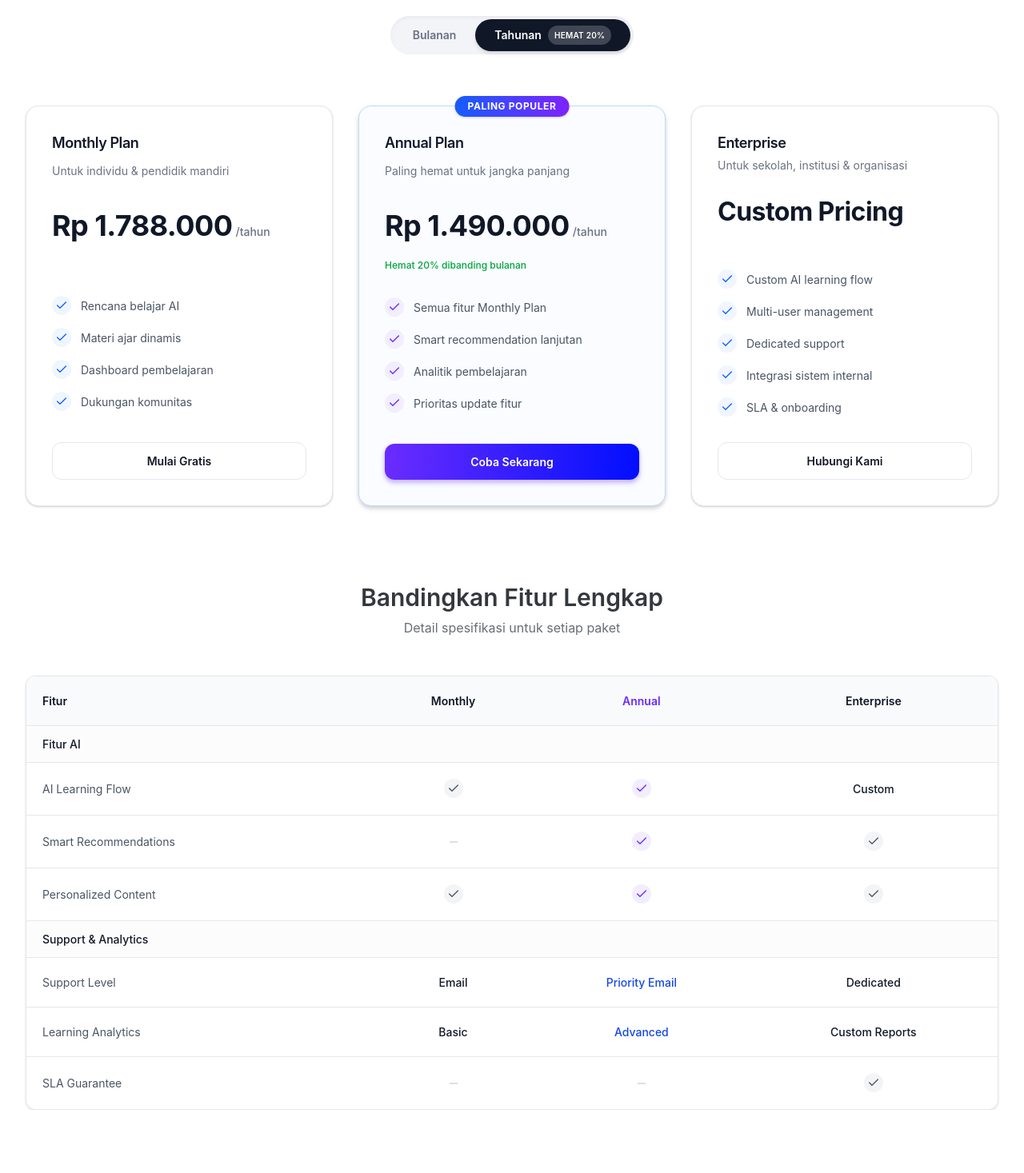
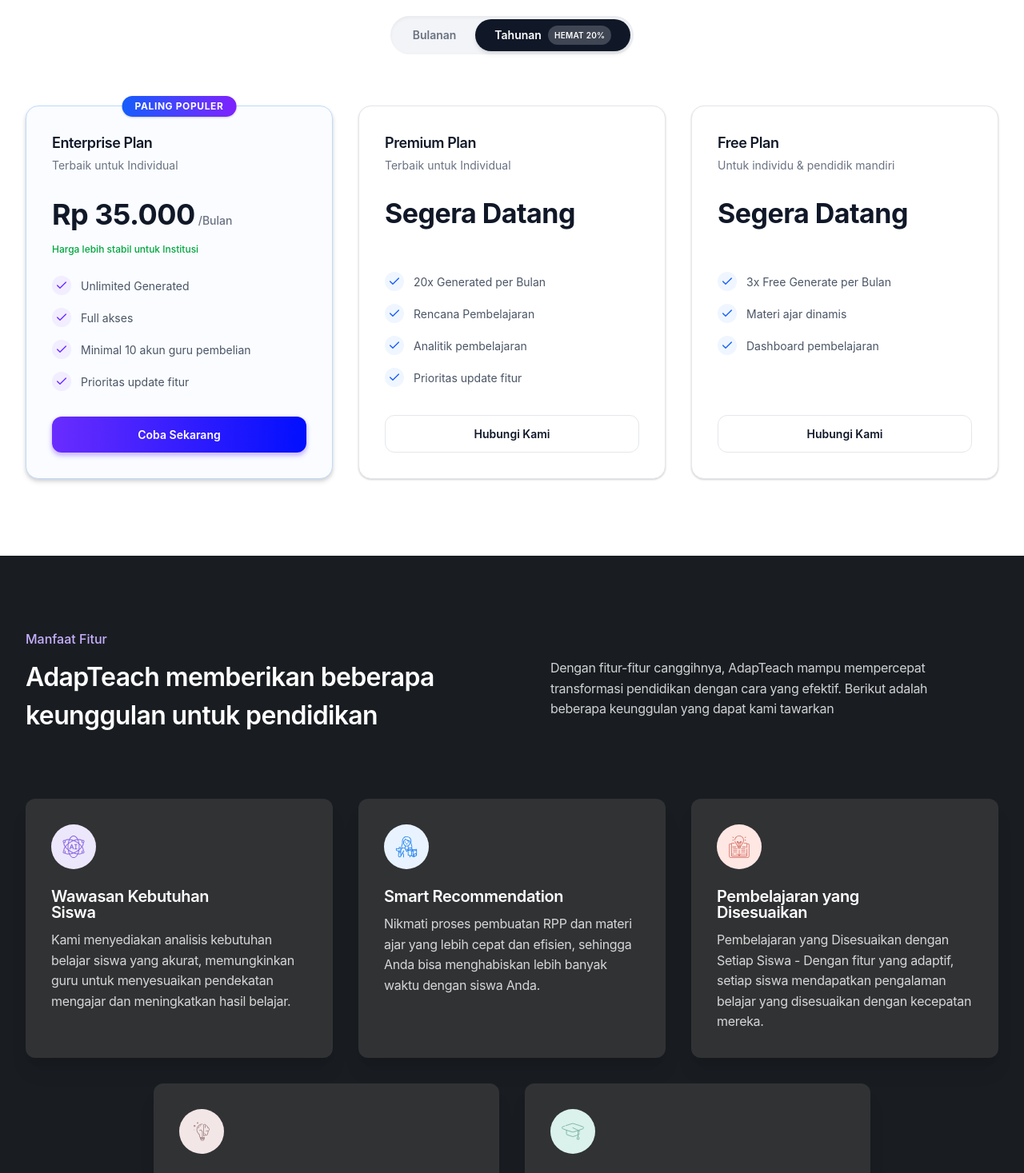
Before and after one commit to LouisJonathan88/lp-adapteach, a React (Vite) app: page /pricing in a window 1280 px wide. Shown: the part 300-1767 px from the top of the page at 80% size. Built offline with nearby package versions, Linux system fonts and the light colour scheme.

Commit message:
remove compare feature and update yearly & monthly

```diff
--- a/src/screens/PricingPage/Pricing.tsx
+++ b/src/screens/PricingPage/Pricing.tsx
@@ -1,16 +1,255 @@
 import React, { useState } from "react";
-import { Check, Minus } from "lucide-react";
-import { motion } from "framer-motion";
+import { Check } from "lucide-react";
+import { motion, AnimatePresence } from "framer-motion";
 import { NavbarPricing } from "@/components/common/NavPricing";
 import { Manfaat } from "@/screens/Home//Manfaat";
 import { CaraKerja } from "@/screens/Home/CaraKerja";
 import { Footer } from "@/components/common/Footer";
-import { Reveal } from "@/components/common/Reveal";
+
+const bulananPlans = [
+  {
+    title: "Free Plan",
+    description: "Untuk individu & pendidik mandiri",
+    price: "Rp 0",
+    priceUnit: "/Bulan",
+    features: [
+      "3x Free Generate per Bulan",
+      "Materi ajar dinamis",
+      "Dashboard pembelajaran",
+    ],
+    buttonText: "Mulai Gratis",
+    isPopular: false,
+  },
+  {
+    title: "Premium Plan",
+    description: "Terbaik untuk Individual",
+    price: "Rp 49.000",
+    priceUnit: "/Bulan",
+    features: [
+      "20x Generated per Bulan",
+      "Rencana Pembelajaran",
+      "Analitik pembelajaran",
+      "Prioritas update fitur",
+    ],
+    buttonText: "Coba Sekarang",
+    isPopular: true,
+  },
+  {
+    title: "Plus Plan",
+    description: "Paling terbaik untuk jangka panjang",
+    price: "Rp 99.000",
+    priceUnit: "/Bulan",
+    features: [
+      "Unlimited Generated per Bulan",
+      "Rencana Pembelajaran",
+      "Full Akses semua fitur",
+    ],
+    buttonText: "Hubungi Kami",
+    isPopular: false,
+  },
+];
+
+const tahunanPlans = [
+  {
+    title: "Enterprise Plan",
+    description: "Terbaik untuk Individual",
+    price: "Rp 35.000",
+    priceUnit: "/Bulan",
+    subPrice: "Harga lebih stabil untuk Institusi",
+    features: [
+      "Unlimited Generated",
+      "Full akses",
+      "Minimal 10 akun guru pembelian",
+      "Prioritas update fitur",
+    ],
+    buttonText: "Coba Sekarang",
+    isPopular: true,
+  },
+  {
+    title: "Premium Plan",
+    description: "Terbaik untuk Individual",
+    price: "Segera Datang",
+    features: [
+      "20x Generated per Bulan",
+      "Rencana Pembelajaran",
+      "Analitik pembelajaran",
+      "Prioritas update fitur",
+    ],
+    buttonText: "Hubungi Kami",
+    isPopular: false,
+  },
+  {
+    title: "Free Plan",
+    description: "Untuk individu & pendidik mandiri",
+    price: "Segera Datang",
+    features: [
+      "3x Free Generate per Bulan",
+      "Materi ajar dinamis",
+      "Dashboard pembelajaran",
+    ],
+    buttonText: "Hubungi Kami",
+    isPopular: false,
+  },
+];
+
+const CheckBadge = ({ variant }: { variant: "blue" | "purple" }) => (
+  <span
+    className="inline-flex items-center justify-center rounded-full shrink-0"
+    style={{
+      width: 24,
+      height: 24,
+      backgroundColor: variant === "blue" ? "#eff6ff" : "#f2edff",
+    }}
+  >
+    <Check
+      strokeWidth={2}
+      style={{
+        width: 16,
+        height: 16,
+        color: variant === "blue" ? "#155dfc" : "#692aff",
+      }}
+    />
+  </span>
+);
+
+interface PlanData {
+  title: string;
+  description: string;
+  price: string;
+  priceUnit?: string;
+  subPrice?: string;
+  features: string[];
+  buttonText: string;
+  isPopular: boolean;
+}
+
+const PricingCard = ({
+  title,
+  description,
+  price,
+  priceUnit,
+  subPrice,
+  features,
+  buttonText,
+  isPopular,
+}: PlanData) => {
+  const isComingSoon = price === "Segera Datang";
+
+  return (
+    <motion.div
+      layout
+      variants={{
+        hidden: { opacity: 0, y: 30 },
+        visible: { opacity: 1, y: 0, transition: { duration: 0.5 } },
+      }}
+      whileHover={{ y: -8, transition: { duration: 0.2 } }}
+      className="relative rounded-2xl bg-white overflow-visible h-full"
+      style={{
+        border: isPopular ? "0.758px solid #bedbff" : "0.758px solid #e5e7eb",
+        boxShadow: isPopular
+          ? "0px 4px 6px rgba(0,0,0,0.1), 0px 2px 4px rgba(0,0,0,0.1)"
+          : "0px 1px 3px rgba(0,0,0,0.1), 0px 1px 2px rgba(0,0,0,0.1)",
+      }}
+    >
+      {/* Popular tint overlay */}
+      {isPopular && (
+        <div
+          className="absolute inset-0 rounded-2xl pointer-events-none"
+          style={{ backgroundColor: "rgba(239,246,255,0.3)" }}
+        />
+      )}
+
+      {/* Popular badge */}
+      {isPopular && (
+        <div
+          className="absolute left-1/2 -translate-x-1/2 -translate-y-1/2 text-white text-[12px] font-bold py-1 px-4 rounded-full uppercase tracking-wider whitespace-nowrap z-10"
+          style={{
+            top: 0,
+            background: "linear-gradient(to right, #155dfc, #7f22fe)",
+            boxShadow:
+              "0px 1px 3px rgba(0,0,0,0.1), 0px 1px 2px rgba(0,0,0,0.1)",
+          }}
+        >
+          Paling Populer
+        </div>
+      )}
+
+      {/* Card content */}
+      <div className="relative z-10 p-8 flex flex-col h-full">
+        <h3 className="text-[#101828] text-[18px] font-semibold mb-1 tracking-[-0.44px]">
+          {title}
+        </h3>
+        <p className="text-[#6a7282] text-[14px] mb-6">{description}</p>
+
+        {/* Price */}
+        <div className="flex items-baseline gap-1 mb-2">
+          <span
+            className="text-[#101828] font-bold"
+            style={{
+              fontSize: isComingSoon ? 34 : 36,
+              letterSpacing: "-0.53px",
+            }}
+          >
+            {price}
+          </span>
+          {!isComingSoon && priceUnit && (
+            <span className="text-[#6a7282] text-[14px] font-medium">
+              {priceUnit}
+            </span>
+          )}
+        </div>
+
+        {subPrice ? (
+          <p className="text-[#00a63e] text-[12px] font-medium mb-6">
+            {subPrice}
+          </p>
+        ) : (
+          <div className="h-4 mb-6" />
+        )}
+
+        {/* Feature list */}
+        <ul className="space-y-4 mb-8 flex-grow">
+          {features.map((f, i) => (
+            <li
+              key={i}
+              className="flex items-center gap-3 text-[14px] text-[#4a5565]"
+            >
+              <CheckBadge variant={isPopular ? "purple" : "blue"} />
+              {f}
+            </li>
+          ))}
+        </ul>
+
+        {/* CTA Button */}
+        {isPopular ? (
+          <button
+            className="w-full py-3 rounded-xl text-[14px] font-semibold text-white transition-opacity hover:opacity-90 mt-auto"
+            style={{
+              background: "linear-gradient(to right, #6a2cfe, #010ffe)",
+              boxShadow: "0px 4px 6px 0px #cebeff, 0px 2px 4px 0px #cebeff",
+            }}
+          >
+            {buttonText}
+          </button>
+        ) : (
+          <button
+            className="w-full py-3 rounded-xl text-[14px] font-semibold text-[#101828] bg-white hover:bg-gray-50 transition-colors mt-auto"
+            style={{ border: "0.758px solid #e5e7eb" }}
+          >
+            {buttonText}
+          </button>
+        )}
+      </div>
+    </motion.div>
+  );
+};
 
 export const Pricing: React.FC = () => {
   const [billingCycle, setBillingCycle] = useState<"bulanan" | "tahunan">(
     "tahunan"
   );
+
+  const plans = billingCycle === "bulanan" ? bulananPlans : tahunanPlans;
 
   const containerVariants = {
     hidden: { opacity: 0 },
@@ -34,7 +273,7 @@
             transition={{ duration: 0.6 }}
           >
             <h1 className="text-[#33383f] text-3xl md:text-4xl font-semibold leading-tight mb-4">
-              Pilih Paket yang Sesuai dengan <br className="hidden md:block" />{" "}
+              Pilih Paket yang Sesuai dengan <br className="hidden md:block" />
               Kebutuhan Pendidikan Anda
             </h1>
             <p className="text-[#686e77] text-base md:text-lg max-w-2xl mx-auto mb-10">
@@ -56,7 +295,7 @@
                 onClick={() => setBillingCycle("bulanan")}
                 className={`px-6 py-2 rounded-full text-sm font-semibold transition-all ${
                   billingCycle === "bulanan"
-                    ? "bg-white text-[#101828] shadow-md"
+                    ? "bg-[#101828] text-white shadow-md"
                     : "text-[#6a7282]"
                 }`}
               >
@@ -71,85 +310,34 @@
                 }`}
               >
                 Tahunan
-                <span
-                  className={`bg-[rgba(255,255,255,0.2)] text-white text-[10px] px-2 py-0.5 rounded-full uppercase tracking-wide ${
-                    billingCycle !== "tahunan" ? "text-[#6a7282]" : ""
-                  }`}
-                >
+                {billingCycle === "tahunan" && (
+                  <span className="bg-[rgba(255,255,255,0.2)] text-white text-[10px] px-2 py-0.5 rounded-full uppercase tracking-wide">
                     Hemat 20%
                   </span>
+                )}
               </button>
             </div>
           </motion.div>
         </section>
 
         {/* --- PRICING CARDS --- */}
-        <section className="max-w-7xl mx-auto px-4 sm:px-6 lg:px-8 mb-24">
+        <section className="max-w-7xl mx-auto px-4 sm:px-6 lg:px-8 mb-4">
+          <AnimatePresence mode="wait">
             <motion.div
+              key={billingCycle}
               variants={containerVariants}
               initial="hidden"
               whileInView="visible"
-            viewport={{ once: false, amount: 0.1 }}
+              viewport={{ once: false }}
+              exit={{ opacity: 0, y: 10, transition: { duration: 0.2 } }}
               className="grid grid-cols-1 md:grid-cols-3 gap-8 items-stretch"
             >
-            <PricingCard
-              title="Monthly Plan"
-              description="Untuk individu & pendidik mandiri"
-              price="Rp 1.788.000"
-              features={[
-                "Rencana belajar AI",
-                "Materi ajar dinamis",
-                "Dashboard pembelajaran",
-                "Dukungan komunitas",
-              ]}
-              buttonText="Mulai Gratis"
-            />
-
-            <PricingCard
-              title="Annual Plan"
-              description="Paling hemat untuk jangka panjang"
-              price="Rp 1.490.000"
-              features={[
-                "Semua fitur Monthly Plan",
-                "Smart recommendation lanjutan",
-                "Analitik pembelajaran",
-                "Prioritas update fitur",
-              ]}
-              buttonText="Coba Sekarang"
-              isPopular={true}
-              subPrice="Hemat 20% dibanding bulanan"
-            />
-
-            <PricingCard
-              title="Enterprise"
-              description="Untuk sekolah, institusi & organisasi"
-              price="Custom Pricing"
-              features={[
-                "Custom AI learning flow",
-                "Multi-user management",
-                "Dedicated support",
-                "Integrasi sistem internal",
-                "SLA & onboarding",
-              ]}
-              buttonText="Hubungi Kami"
-            />
+              {plans.map(plan => (
+                <PricingCard key={plan.title + billingCycle} {...plan} />
+              ))}
             </motion.div>
+          </AnimatePresence>
         </section>
-
-        {/* --- COMPARISON TABLE --- */}
-        <Reveal>
-          <section className="max-w-7xl mx-auto px-4 sm:px-6 lg:px-8 overflow-x-auto">
-            <div className="text-center mb-12">
-              <h2 className="text-[#33383f] text-3xl font-semibold mb-2">
-                Bandingkan Fitur Lengkap
-              </h2>
-              <p className="text-[#686e77]">
-                Detail spesifikasi untuk setiap paket
-              </p>
-            </div>
-            <ComparisonTable />
-          </section>
-        </Reveal>
       </main>
 
       <Manfaat />
@@ -158,294 +346,3 @@
     </div>
   );
 };
-
-const CheckBadge = ({ variant }: { variant: "blue" | "purple" }) => (
-  <span
-    className="inline-flex items-center justify-center rounded-full shrink-0"
-    style={{
-      width: 24,
-      height: 24,
-      backgroundColor: variant === "blue" ? "#eff6ff" : "#f2edff",
-    }}
-  >
-    <Check
-      strokeWidth={2}
-      style={{
-        width: 16,
-        height: 16,
-        color: variant === "blue" ? "#155dfc" : "#692aff",
-      }}
-    />
-  </span>
-);
-
-const PricingCard = ({
-  title,
-  description,
-  price,
-  features,
-  buttonText,
-  isPopular,
-  subPrice,
-}: {
-  title: string;
-  description: string;
-  price: string;
-  features: string[];
-  buttonText: string;
-  isPopular?: boolean;
-  subPrice?: string;
-}) => (
-  <motion.div
-    variants={{
-      hidden: { opacity: 0, y: 30 },
-      visible: { opacity: 1, y: 0, transition: { duration: 0.6 } },
-    }}
-    whileHover={{ y: -8, transition: { duration: 0.2 } }}
-    className="relative rounded-2xl bg-white overflow-visible h-full"
-    style={{
-      border: isPopular ? "0.758px solid #bedbff" : "0.758px solid #e5e7eb",
-      boxShadow: isPopular
-        ? "0px 4px 6px rgba(0,0,0,0.1), 0px 2px 4px rgba(0,0,0,0.1)"
-        : "0px 1px 3px rgba(0,0,0,0.1), 0px 1px 2px rgba(0,0,0,0.1)",
-    }}
-  >
-    {isPopular && (
-      <div
-        className="absolute inset-0 rounded-2xl pointer-events-none"
-        style={{ backgroundColor: "rgba(239,246,255,0.3)" }}
-      />
-    )}
-
-    {isPopular && (
-      <motion.div
-        viewport={{ once: false }}
-        className="absolute left-1/2 -translate-x-1/2 -translate-y-1/2 text-white text-[12px] font-bold py-1 px-4 rounded-full uppercase tracking-wider whitespace-nowrap z-10"
-        style={{
-          top: 0,
-          background: "linear-gradient(to right, #155dfc, #7f22fe)",
-          boxShadow: "0px 1px 3px rgba(0,0,0,0.1), 0px 1px 2px rgba(0,0,0,0.1)",
-        }}
-      >
-        Paling Populer
-      </motion.div>
-    )}
-
-    {/* Card content */}
-    <div className="relative z-10 p-8 flex flex-col h-full justify-between">
-      <h3 className="text-[#101828] text-[18px] font-semibold mb-1 tracking-[-0.44px]">
-        {title}
-      </h3>
-      <p className="text-[#6a7282] text-[14px] mb-6">{description}</p>
-
-      {/* Price */}
-      <div className="flex items-baseline gap-1 mb-2">
-        <span
-          className="text-[#101828] font-bold"
-          style={{
-            fontSize: price === "Custom Pricing" ? 32 : 36,
-            letterSpacing: "-0.53px",
-          }}
-        >
-          {price}
-        </span>
-        {price !== "Custom Pricing" && (
-          <span className="text-[#6a7282] text-[14px] font-medium">/tahun</span>
-        )}
-      </div>
-
-      {subPrice ? (
-        <p className="text-[#00a63e] text-[12px] font-medium mb-6">
-          {subPrice}
-        </p>
-      ) : (
-        <div className="h-4 mb-6" />
-      )}
-
-      {/* Feature list */}
-      <ul className="space-y-4 mb-8">
-        {features.map((f, i) => (
-          <li
-            key={i}
-            className="flex items-center gap-3 text-[14px] text-[#4a5565]"
-          >
-            <CheckBadge variant={isPopular ? "purple" : "blue"} />
-            {f}
-          </li>
-        ))}
-      </ul>
-
-      {/* CTA Button */}
-      {isPopular ? (
-        <button
-          className="w-full py-3 rounded-xl text-[14px] font-semibold text-white transition-opacity hover:opacity-90"
-          style={{
-            background: "linear-gradient(to right, #6a2cfe, #010ffe)",
-            boxShadow: "0px 4px 6px 0px #cebeff, 0px 2px 4px 0px #cebeff",
-          }}
-        >
-          {buttonText}
-        </button>
-      ) : (
-        <button
-          className="w-full py-3 rounded-xl text-[14px] font-semibold text-[#101828] bg-white hover:bg-gray-50 transition-colors"
-          style={{ border: "0.758px solid #e5e7eb" }}
-        >
-          {buttonText}
-        </button>
-      )}
-    </div>
-  </motion.div>
-);
-
-const TblCheck = ({ col }: { col: "monthly" | "annual" | "enterprise" }) =>
-  col === "annual" ? (
-    <span
-      className="inline-flex items-center justify-center rounded-full mx-auto"
-      style={{ width: 24, height: 24, backgroundColor: "#f2edff" }}
-    >
-      <Check
-        strokeWidth={2}
-        style={{ width: 16, height: 16, color: "#692aff" }}
-      />
-    </span>
-  ) : (
-    <span
-      className="inline-flex items-center justify-center rounded-full mx-auto"
-      style={{ width: 24, height: 24, backgroundColor: "#f3f4f6" }}
-    >
-      <Check
-        strokeWidth={2}
-        style={{ width: 16, height: 16, color: "#4a5565" }}
-      />
-    </span>
-  );
-
-const TblMinus = () => (
-  <div className="flex justify-center">
-    <Minus
-      strokeWidth={2}
-      style={{ width: 16, height: 16, color: "#d1d5dc" }}
-    />
-  </div>
-);
-
-const ComparisonTable = () => (
-  <div
-    className="min-w-[800px] border border-[#e5e7eb] rounded-xl overflow-hidden bg-white"
-    style={{
-      boxShadow:
-        "0px 1px 3px rgba(0,0,0,0.1), 0px 1px 2px -1px rgba(0,0,0,0.1)",
-    }}
-  >
-    <table className="w-full text-left border-collapse">
-      <thead>
-        <tr className="bg-[#f9fafb]">
-          <th className="p-5 text-[14px] font-semibold text-[#101828] border-b border-[#e5e7eb]">
-            Fitur
-          </th>
-          <th className="p-5 text-[14px] font-semibold text-[#101828] border-b border-[#e5e7eb] text-center">
-            Monthly
-          </th>
-          <th className="p-5 text-[14px] font-semibold text-[#692aff] border-b border-[#e5e7eb] text-center">
-            Annual
-          </th>
-          <th className="p-5 text-[14px] font-semibold text-[#101828] border-b border-[#e5e7eb] text-center">
-            Enterprise
-          </th>
-        </tr>
-      </thead>
-      <tbody className="text-[14px]">
-        <tr className="bg-[rgba(249,250,251,0.5)] border-b border-[#e5e7eb]">
-          <td colSpan={4} className="px-5 py-3 font-medium text-[#101828]">
-            Fitur AI
-          </td>
-        </tr>
-
-        <tr className="border-b border-[#e5e7eb] hover:bg-gray-50 transition-colors">
-          <td className="p-5 text-[#4a5565]">AI Learning Flow</td>
-          <td className="p-5 text-center">
-            <TblCheck col="monthly" />
-          </td>
-          <td className="p-5 text-center">
-            <TblCheck col="annual" />
-          </td>
-          <td className="p-5 text-center">
-            <span className="font-medium text-[#101828]">Custom</span>
-          </td>
-        </tr>
-
-        <tr className="border-b border-[#e5e7eb] hover:bg-gray-50 transition-colors">
-          <td className="p-5 text-[#4a5565]">Smart Recommendations</td>
-          <td className="p-5 text-center">
-            <TblMinus />
-          </td>
-          <td className="p-5 text-center">
-            <TblCheck col="annual" />
-          </td>
-          <td className="p-5 text-center">
-            <TblCheck col="enterprise" />
-          </td>
-        </tr>
-
-        <tr className="border-b border-[#e5e7eb] hover:bg-gray-50 transition-colors">
-          <td className="p-5 text-[#4a5565]">Personalized Content</td>
-          <td className="p-5 text-center">
-            <TblCheck col="monthly" />
-          </td>
-          <td className="p-5 text-center">
-            <TblCheck col="annual" />
-          </td>
-          <td className="p-5 text-center">
-            <TblCheck col="enterprise" />
-          </td>
-        </tr>
-
-        <tr className="bg-[rgba(249,250,251,0.5)] border-b border-[#e5e7eb]">
-          <td colSpan={4} className="px-5 py-3 font-medium text-[#101828]">
-            Support & Analytics
-          </td>
-        </tr>
-
-        <tr className="border-b border-[#e5e7eb] hover:bg-gray-50 transition-colors">
-          <td className="p-5 text-[#4a5565]">Support Level</td>
-          <td className="p-5 text-center">
-            <span className="font-medium text-[#101828]">Email</span>
-          </td>
-          <td className="p-5 text-center">
-            <span className="font-medium text-[#1447e6]">Priority Email</span>
-          </td>
-          <td className="p-5 text-center">
-            <span className="font-medium text-[#101828]">Dedicated</span>
-          </td>
-        </tr>
-
-        <tr className="border-b border-[#e5e7eb] hover:bg-gray-50 transition-colors">
-          <td className="p-5 text-[#4a5565]">Learning Analytics</td>
-          <td className="p-5 text-center">
-            <span className="font-medium text-[#101828]">Basic</span>
-          </td>
-          <td className="p-5 text-center">
-            <span className="font-medium text-[#1447e6]">Advanced</span>
-          </td>
-          <td className="p-5 text-center">
-            <span className="font-medium text-[#101828]">Custom Reports</span>
-          </td>
-        </tr>
-
-        <tr className="hover:bg-gray-50 transition-colors">
-          <td className="p-5 text-[#4a5565]">SLA Guarantee</td>
-          <td className="p-5 text-center">
-            <TblMinus />
-          </td>
-          <td className="p-5 text-center">
-            <TblMinus />
-          </td>
-          <td className="p-5 text-center">
-            <TblCheck col="enterprise" />
-          </td>
-        </tr>
-      </tbody>
-    </table>
-  </div>
-);
```
Lines whose indentation alone changed are shown as unchanged.
